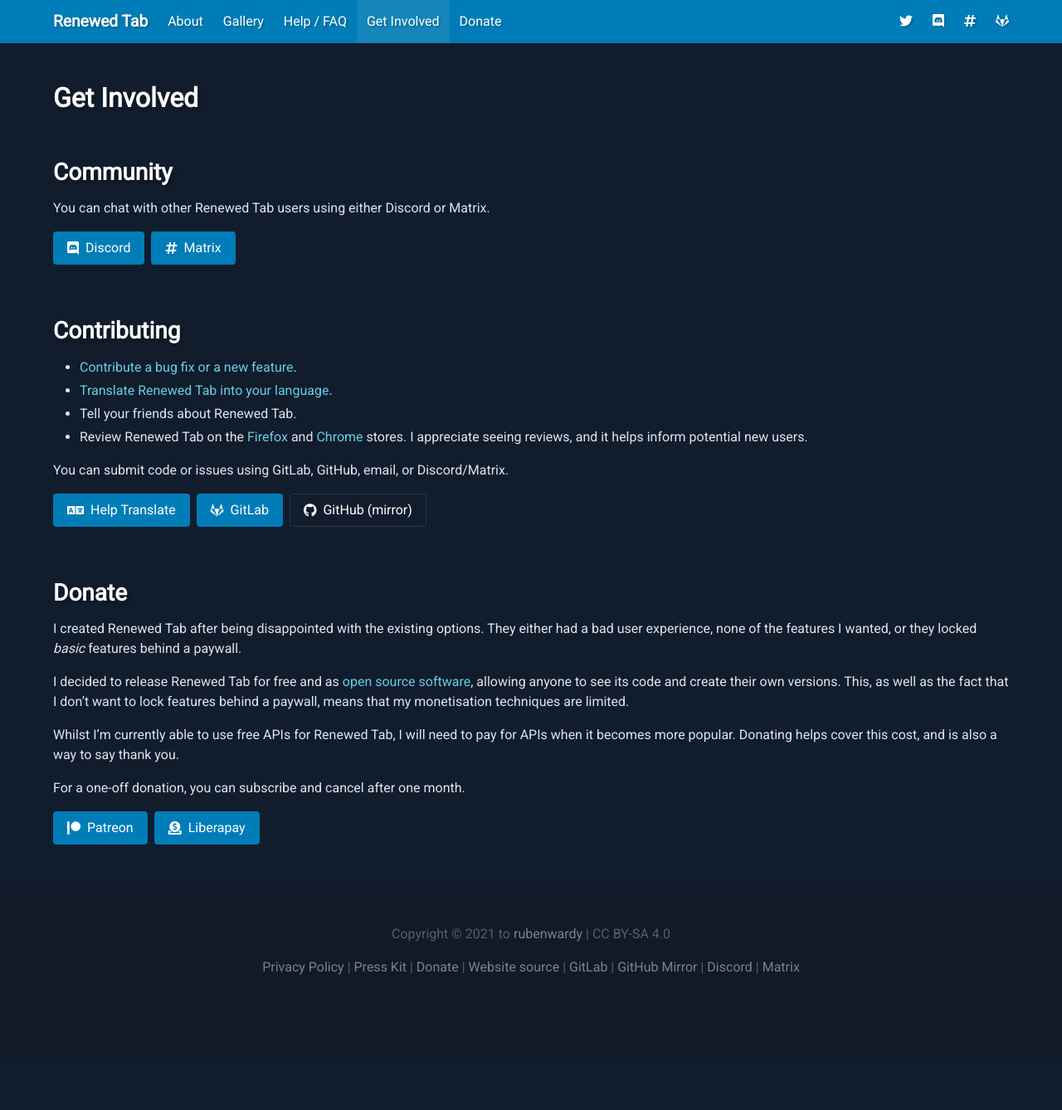
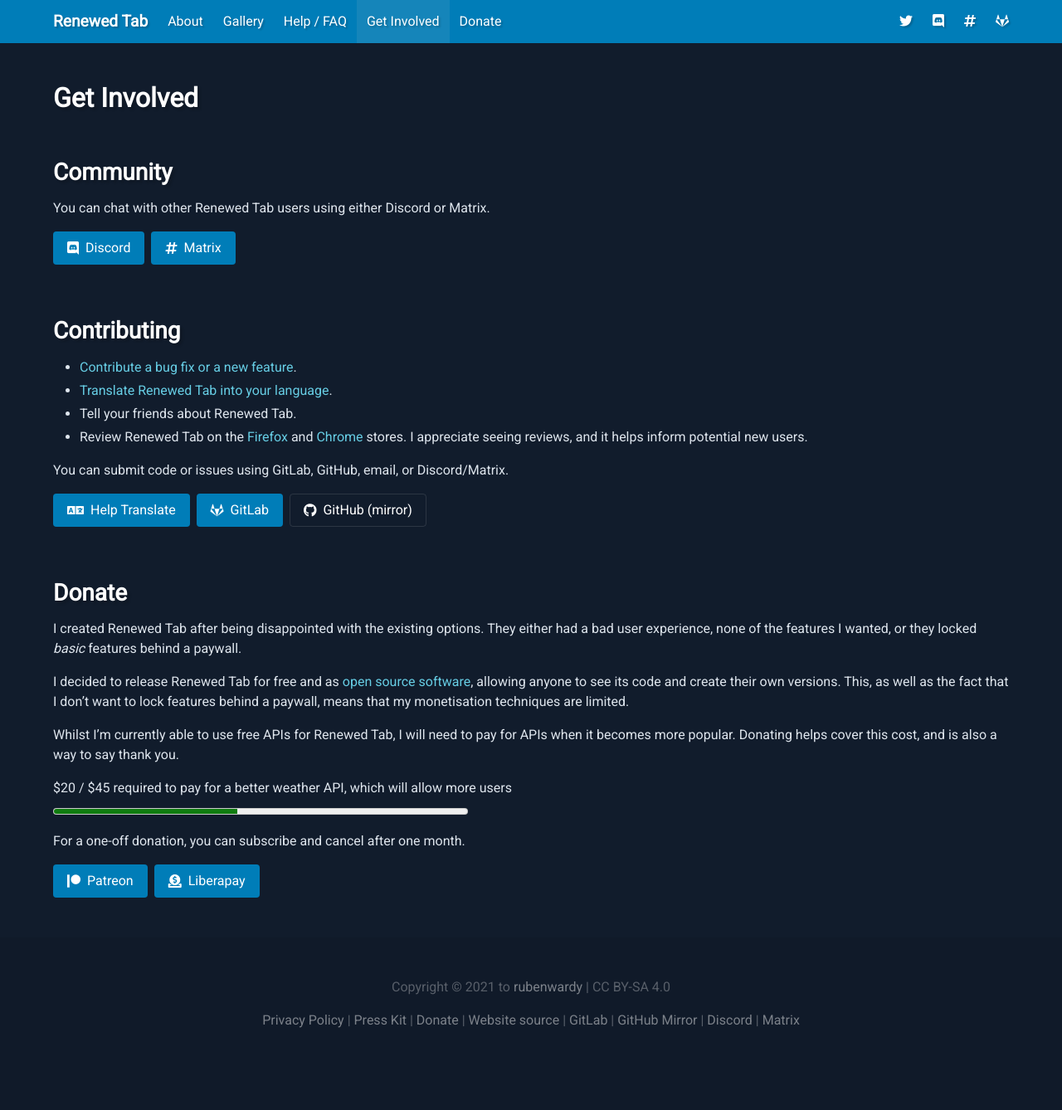
Before and after one commit to rubenwardy/renewedtab_website, a Jekyll site: the page built from get_involved.md, in a window 1280 px wide. Shown: the whole page at 83% size. Built offline with Jekyll 4.4.1, drawn with Linux system fonts in a browser that asks for light colours; before the commit the page ends 1274 px from its top, so only the background shows below that.

Commit message:
Update website with new features

```diff
--- a/_data/features.yml
+++ b/_data/features.yml
@@ -62,6 +62,7 @@
     Translations are community-maintained.
 
     <a class="button is-primary" href="https://renewedtab.com/translations/">
+      <i class="fas fa-language mr-2"></i>
       Help Translate
     </a>
 
--- a/_sass/_main.scss
+++ b/_sass/_main.scss
@@ -104,3 +104,8 @@
 .navbar-item {
 	text-shadow: 2px 2px 2px rgba(10, 10, 10, 0.2);
 }
+
+meter {
+	width: 100%;
+	max-width: 500px;
+}
--- a/get_involved.md
+++ b/get_involved.md
@@ -68,6 +68,11 @@
 for APIs when it becomes more popular. Donating helps cover this cost, and is
 also a way to say thank you.
 
+<p>
+	<label for="costs_perc">$20 / $45 required to pay for a better weather API, which will allow more users</label>
+	<meter id="costs_perc" class="is-block mt-2 mb-0" value="20" min="0" max="45">$20 / $45</meter>
+</p>
+
 For a one-off donation, you can subscribe and cancel after one month.
 
 
--- a/index.html
+++ b/index.html
@@ -105,8 +105,9 @@
 				<li><b>Age</b>: shows your current age with way too much precision.</li>
 				<li><b>Search</b>: a search bar, with support for changing the search engine.</li>
 				<li><b>Web Comics</b>: show the most recent panel from a web comic.</li>
+				<li><b>Year Progress</b>: shows the progress through the year as a progress bar.</li>
 				<li><b>Upcoming Space Flights</b></li>
-				<li>and more: buttons, images, and iframes.</li>
+				<li>and more: buttons, images, HTML, and iframes.</li>
 			</ul>
 		</div>
 	</section>
```
